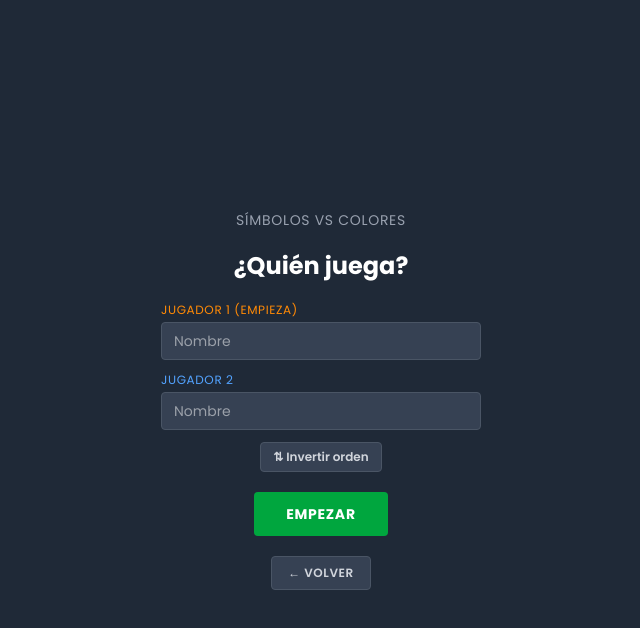
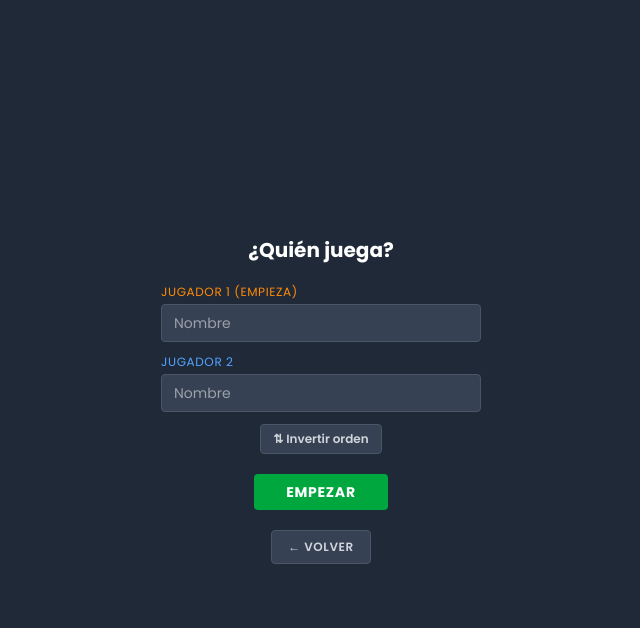
Before and after one commit to Victor-Valenzuela/brix, an Astro site: page / in a window 1280 px wide. Both pictures are taken after a click on the button 640 px from the left and 540 px from the top of the page. Shown: the whole page, without its empty margins (319-959 px from the left). Built offline with nearby package versions, Linux system fonts and the light colour scheme; Astro itself is replaced by a stand-in of ours.

Commit message:
Ajustes pantalla setup

```diff
--- a/src/components/PantallaSetup.svelte
+++ b/src/components/PantallaSetup.svelte
@@ -23,10 +23,8 @@
   };
 </script>
 
-<div class="flex flex-col items-center justify-center min-h-[100dvh] gap-5 p-4">
-  <p class="text-sm text-gray-400 uppercase tracking-wider">{modeLabels[mode]}</p>
-  <h2 class="text-2xl font-bold">¿Quién juega?</h2>
-
+<div class="flex flex-col items-center justify-center min-h-[100dvh] gap-5 p-2">
+  <h2 class="text-xl font-bold">¿Quién juega?</h2>
   <div class="flex flex-col gap-3 w-full max-w-xs">
     <div>
       <label class="text-xs text-orange-400 uppercase tracking-wider block mb-1">Jugador 1 (empieza)</label>
@@ -59,7 +57,7 @@
 
   <button
     onclick={start}
-    class="px-8 py-3 bg-green-600 hover:bg-green-500 text-white font-bold text-sm uppercase tracking-wider rounded-sm transition-colors cursor-pointer"
+    class="px-8 py-2 bg-green-600 hover:bg-green-500 text-white font-bold text-sm uppercase tracking-wider rounded-sm transition-colors cursor-pointer"
   >
     Empezar
   </button>
```
